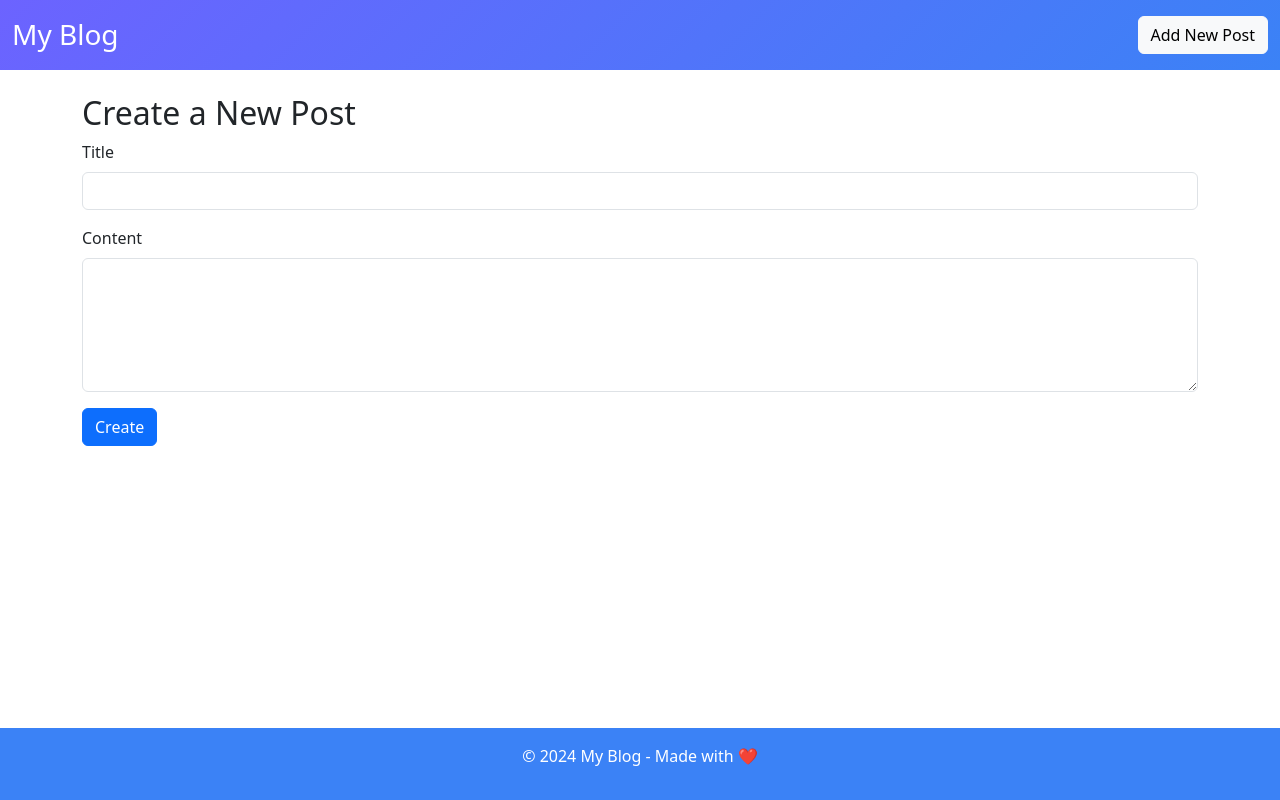
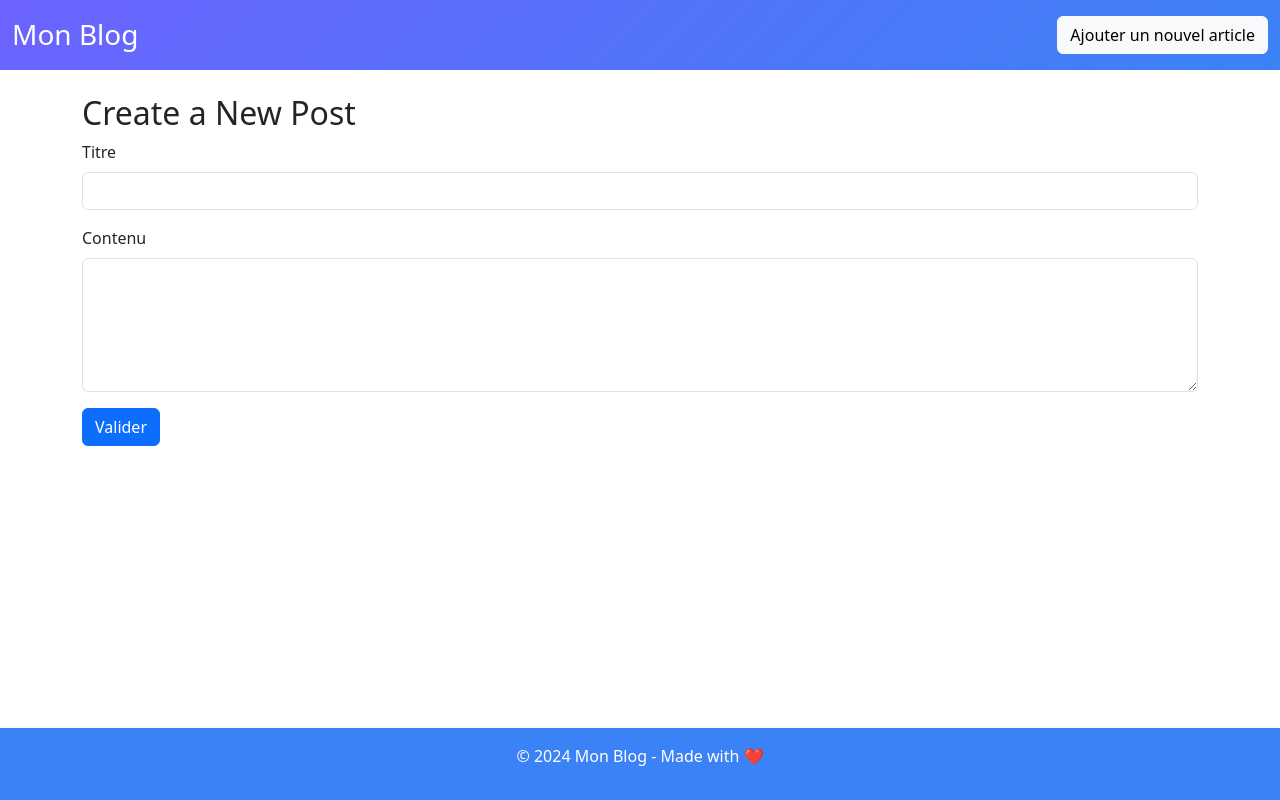
Before and after one commit to ClementRollin/BebeBlog, a PHP site: page /create in a window 1280 px wide. Run offline with PHP 8.4, Linux system fonts and the light colour scheme.

Commit message:
Translation to french

```diff
--- a/templates/create.php
+++ b/templates/create.php
@@ -2,14 +2,14 @@
 <h2>Create a New Post</h2>
 <form method="POST" action="/create">
     <div class="mb-3">
-        <label for="title" class="form-label">Title</label>
+        <label for="title" class="form-label">Titre</label>
         <input type="text" class="form-control" id="title" name="title" required>
     </div>
     <div class="mb-3">
-        <label for="content" class="form-label">Content</label>
+        <label for="content" class="form-label">Contenu</label>
         <textarea class="form-control" id="content" name="content" rows="5" required></textarea>
     </div>
-    <button type="submit" class="btn btn-primary">Create</button>
+    <button type="submit" class="btn btn-primary">Valider</button>
 </form>
 <?php $content = ob_get_clean(); ?>
 <?php include 'layout.php'; ?>
--- a/templates/edit.php
+++ b/templates/edit.php
@@ -2,14 +2,14 @@
 <h2>Edit Post</h2>
 <form method="POST" action="/edit/<?= $post['id'] ?>">
     <div class="mb-3">
-        <label for="title" class="form-label">Title</label>
+        <label for="title" class="form-label">Titre</label>
         <input type="text" class="form-control" id="title" name="title" value="<?= htmlspecialchars($post['title']) ?>" required>
     </div>
     <div class="mb-3">
-        <label for="content" class="form-label">Content</label>
+        <label for="content" class="form-label">Contenu</label>
         <textarea class="form-control" id="content" name="content" rows="5" required><?= htmlspecialchars($post['content']) ?></textarea>
     </div>
-    <button type="submit" class="btn btn-primary">Update</button>
+    <button type="submit" class="btn btn-primary">Valider</button>
 </form>
 <?php $content = ob_get_clean(); ?>
 <?php include 'layout.php'; ?>
--- a/templates/layout.php
+++ b/templates/layout.php
@@ -31,15 +31,15 @@
 </head>
 <body>
 <header class="container-fluid d-flex justify-content-between align-items-center text-white">
-    <h1 class="h3 mb-0">My Blog</h1>
-    <a href="/create" class="btn btn-light">Add New Post</a>
+    <h1 class="h3 mb-0">Mon Blog</h1>
+    <a href="/create" class="btn btn-light">Ajouter un nouvel article</a>
 </header>
 <main class="container my-4">
     <?= $content ?>
 </main>
 <footer class="text-center mt-auto">
     <div class="container">
-        <p>&copy; <?= date('Y') ?> My Blog - Made with ❤️</p>
+        <p>&copy; <?= date('Y') ?> Mon Blog - Made with ❤️</p>
     </div>
 </footer>
 <script src="https://cdn.jsdelivr.net/npm/bootstrap@5.3.2/dist/js/bootstrap.bundle.min.js"></script>
--- a/templates/list.php
+++ b/templates/list.php
@@ -11,7 +11,7 @@
                     <p class="card-text">
                         <?= htmlspecialchars(substr($post['content'], 0, 100)) ?>...
                     </p>
-                    <a href="/show/<?= $post['id'] ?>" class="btn btn-primary btn-sm">Read more</a>
+                    <a href="/show/<?= $post['id'] ?>" class="btn btn-primary btn-sm">Lire l'article</a>
                 </div>
             </div>
         </div>
```
Also changed, not shown: templates/show.php (+4 -4 lines).
